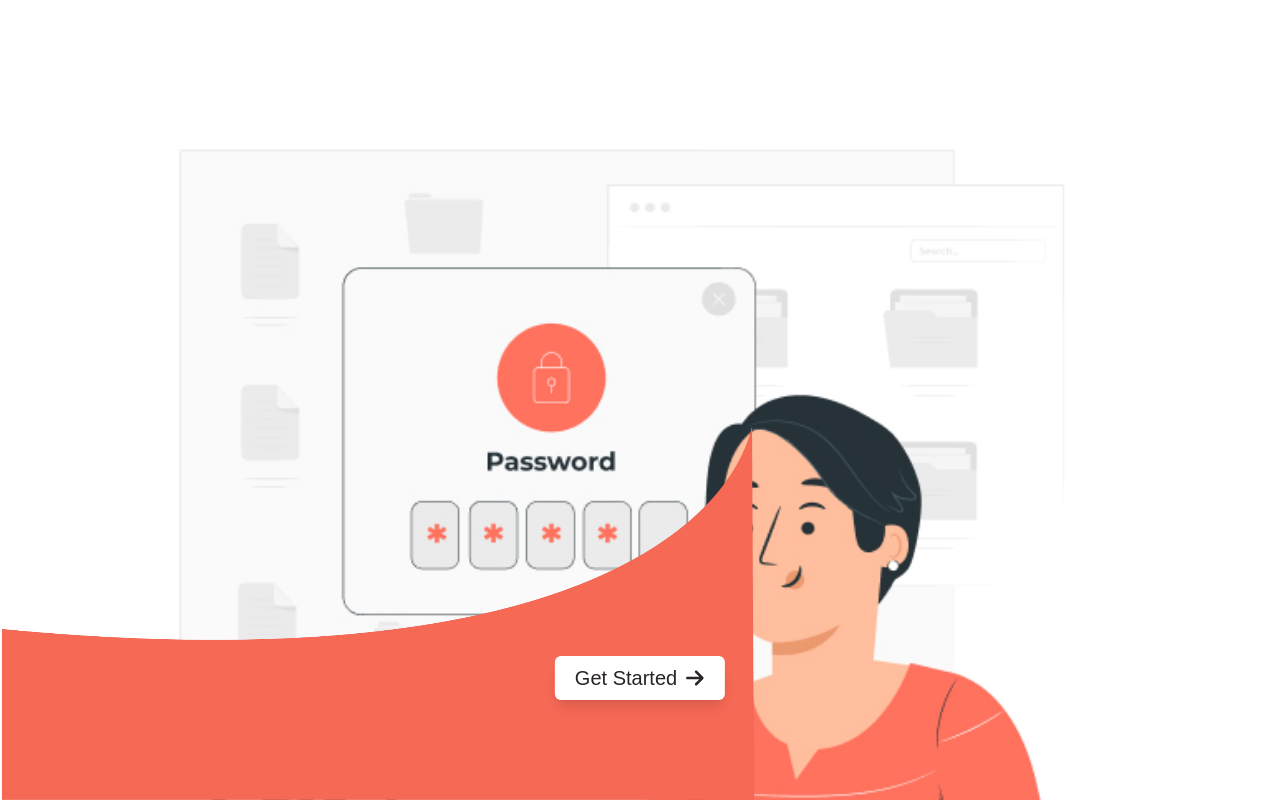
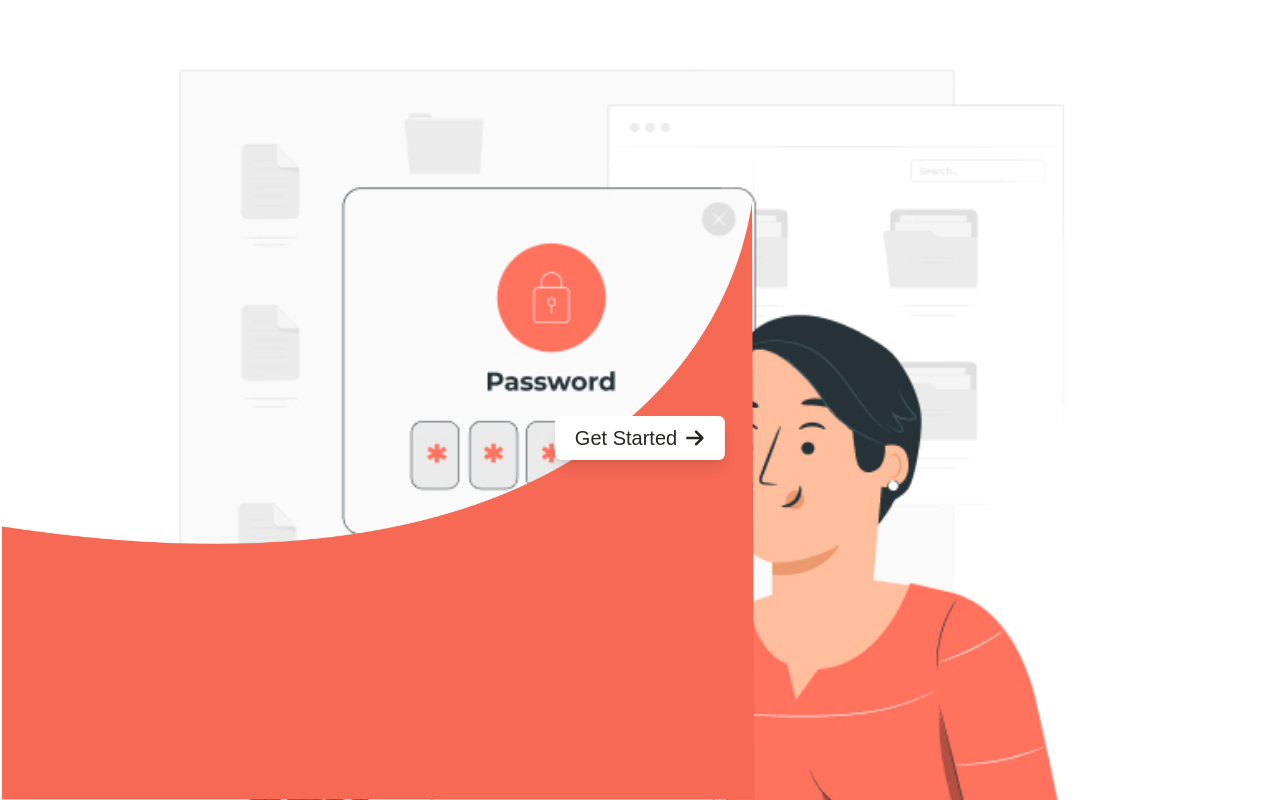
Before and after one commit to sandeepshukla1555/QuestionPaperGenerator, a Next.js app: page /GPG in a window 1280 px wide. Shown: the top 800 px of the page. Built offline with nearby package versions, Linux system fonts and the light colour scheme.

Commit message:
commit 1.1.1
commit 1.1.1

```diff
--- a/src/pages/GPG.tsx
+++ b/src/pages/GPG.tsx
@@ -6,11 +6,11 @@ import Link from "next/link";
 
 const GPG = () => {
   return (
-    <div className="relative h-screen pt-20">
+    <div className="relative h-screen">
       <Image className="w-4/5 mx-auto" alt="Welcome Hero" src={welcomeHero} />
-      <div className="text-center absolute bottom-0 w-full h-[400px]">
+      <div className="text-center absolute bottom-0 w-full h-[80%]">
         <Image
-          className="relative h-[400px]"
+          className="relative h-full"
           alt="Welcome Banner"
           src={welcomeBanner}
         />
```
